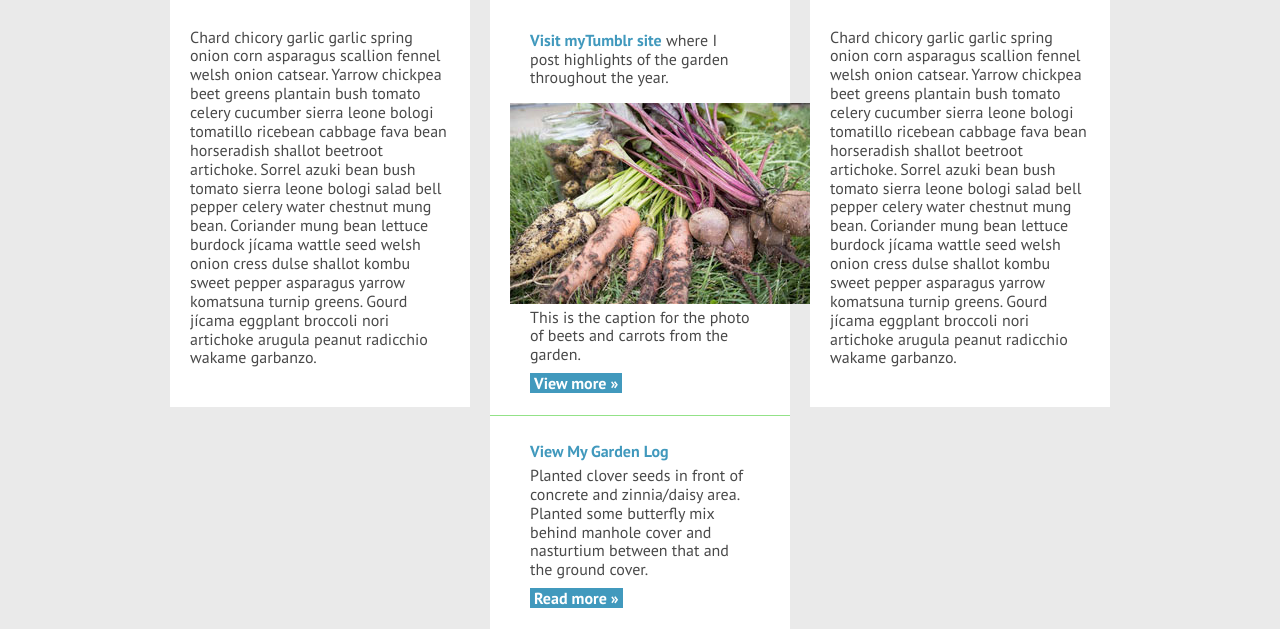
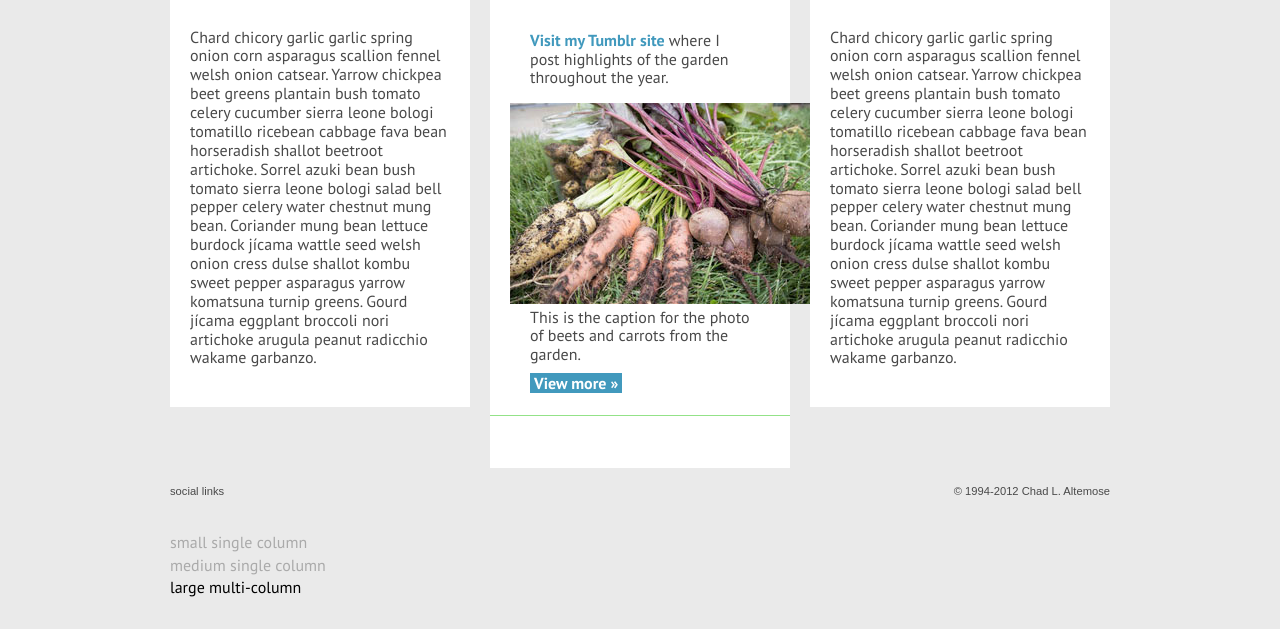
Before and after one commit to caltemose/chadzilla-twenty-twelve, a plain HTML site: page html/site/articles.html in a window 1280 px wide. Shown: the part 171-800 px from the top of the page. Drawn offline with nearby package versions, Linux system fonts and the light colour scheme.

Commit message:
new FW design PNGs for design simplification

```diff
--- a/html/site/articles.html
+++ b/html/site/articles.html
@@ -51,7 +51,7 @@
 
 					<div class="clearfix">
 						<div>
-							<p class="summary"><a href="http://foodngarden.tumblr.com"><strong>Visit myTumblr site</strong></a> where I post highlights of the garden throughout the year.</p>
+							<p class="summary"><a href="http://foodngarden.tumblr.com"><strong>Visit my Tumblr site</strong></a> where I post highlights of the garden throughout the year.</p>
 
 							<img src="img/dev-only/beets-carrots.jpg" alt="beets" class="topimg" />
 
@@ -59,15 +59,6 @@
 								<p>This is the caption for the photo of beets and carrots from the garden.</p>
 								<a href="#" class="cta">View more &raquo;</a>
 							</article>
-						</div>
-					</div>
-
-					<div class="clearfix">
-						<div>
-							<h3><a href="http://foodngarden.tumblr.com">View My Garden Log</a></h3>
-							<p>Planted clover seeds in front of concrete and zinnia/daisy area. Planted some butterfly mix behind manhole cover and nasturtium between that and the ground cover.</p>
-
-							<a href="#" class="cta">Read more &raquo;</a>
 						</div>
 					</div>
 
```
Also changed, not shown: 4 other files.
